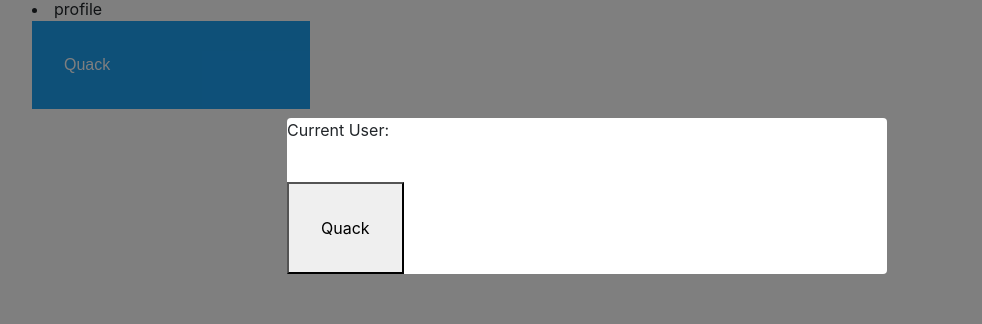
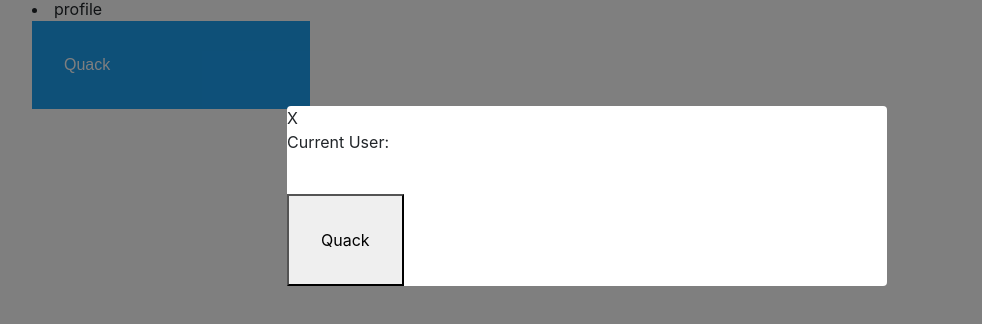
Before and after one commit to genxhero/quacker, a React (Create React App) app in the folder client/: page /home in a window 1280 px wide. Both pictures are taken after a click on the element "Quack". Shown: the part 204-528 px from the top of the page, without its empty margins (53-1035 px from the left). Built offline with nearby package versions, Linux system fonts and the light colour scheme; no server answers.

Commit message:
add button for closing modal form

```diff
--- a/client/src/components/QuackForm.jsx
+++ b/client/src/components/QuackForm.jsx
@@ -81,6 +81,10 @@ const QuackForm = props => {
     return (
         <div className={`quack-form-${props.isModal ? 'modal' : 'feed'}`}>
             <div>
+                {props.isModal && <div className="modal-close" onClick={props.close}>X</div>}
+            </div>
+            <div>
+
                 <p>{<span>Current User: {props.currentUser}</span>}</p>
                 <Editor editorState={editorState}
                         onChange={setEditorState}
@@ -89,9 +93,10 @@ const QuackForm = props => {
 
                 </Editor>
             </div>
-                <button style={{"padding":"2rem", "color":"black"}}onClick={saveQuack} value="Quack">Quack</button>
+                <div>
+                    <button style={{"padding":"2rem", "color":"black"}}onClick={saveQuack} value="Quack">Quack</button>
+                </div>
                 {userSearch.searching  && <UserSearch userSearch={userSearch} />}
-
         </div>
     )
 }
```
